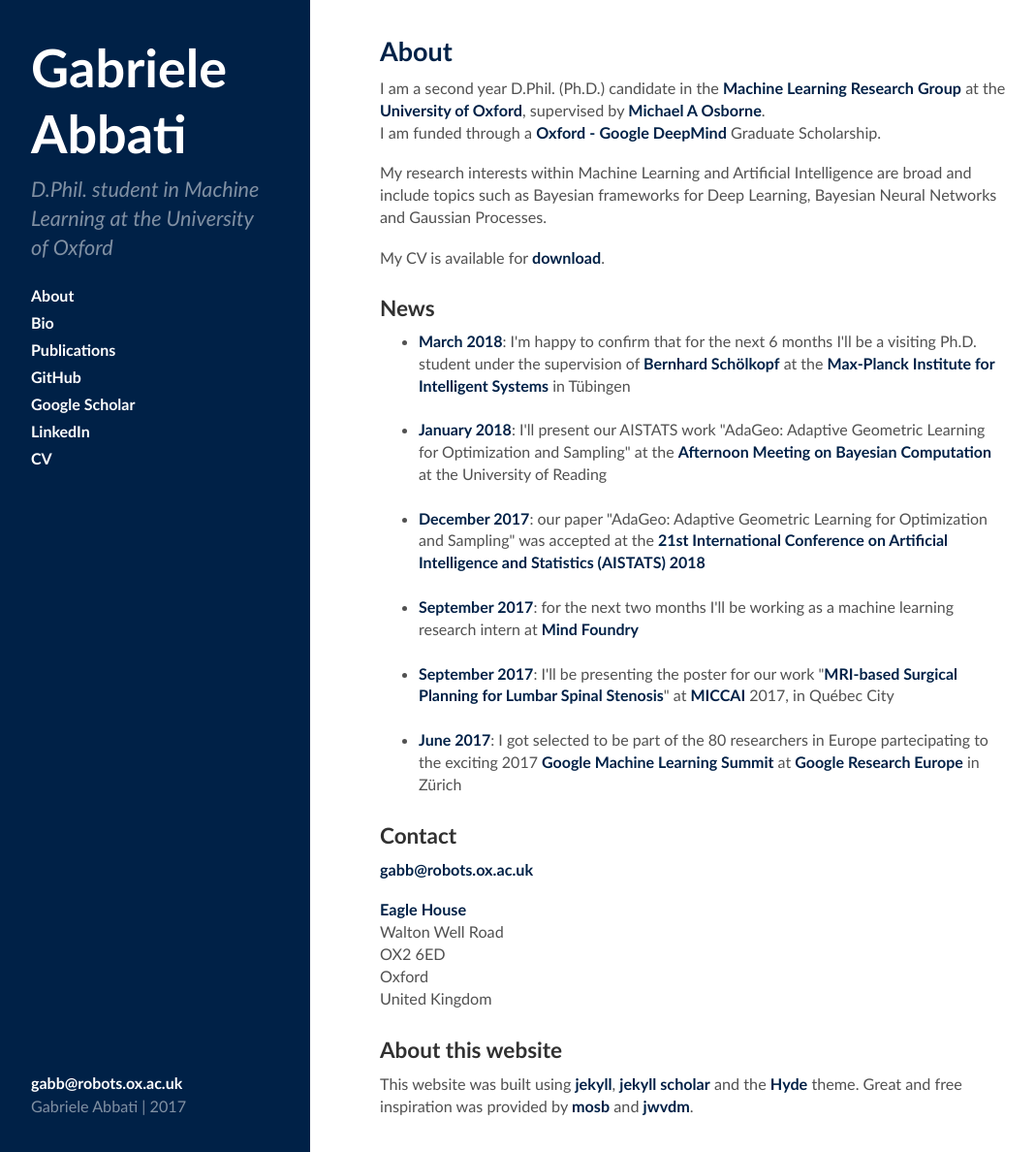
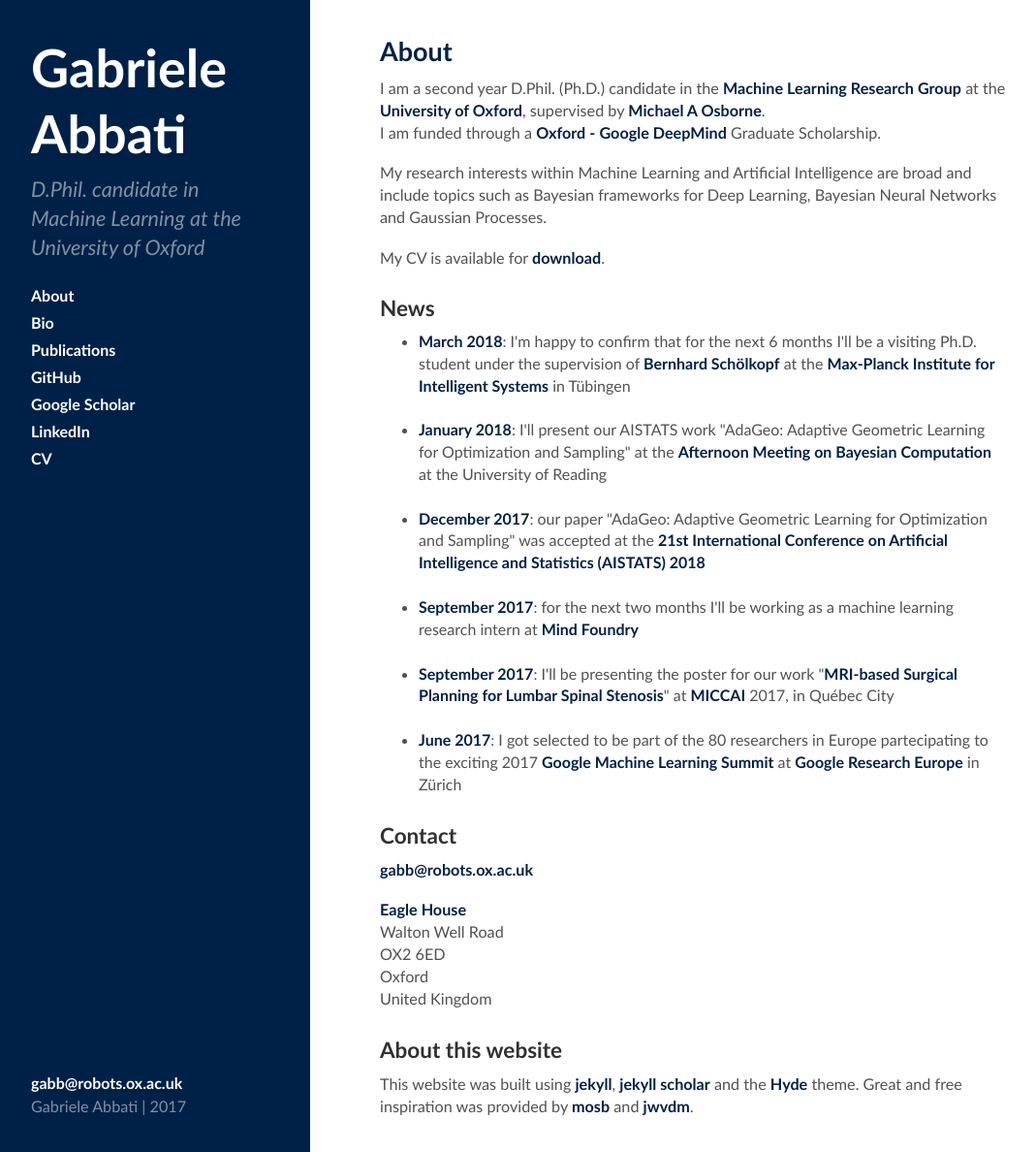
Before and after one commit to gabb7/robots_gabb, a Jekyll site: the page built from index.html, in a window 1280 px wide and 1188 px high. Shown: the whole window at 97% size, without its empty margins (4-1072 px from the left). Built offline with Jekyll 4.4.1, drawn with Linux system fonts in a browser that asks for light colours; Markdown is read by kramdown in place of the engine named in the settings; the list of posts is cut into pages by our own code.

Commit message:
changed description

```diff
--- a/_config.yml
+++ b/_config.yml
@@ -9,7 +9,7 @@ permalink:        pretty
 # Setup
 title:            Gabriele Abbati
 tagline:          'University of Oxford'
-description:      'D.Phil. student in Machine Learning at the University of Oxford'
+description:      'D.Phil. candidate in Machine Learning at the University of Oxford'
 url: http://www.robots.ox.ac.uk
 baseurl: http://www.robots.ox.ac.uk/~gabb
 
```
